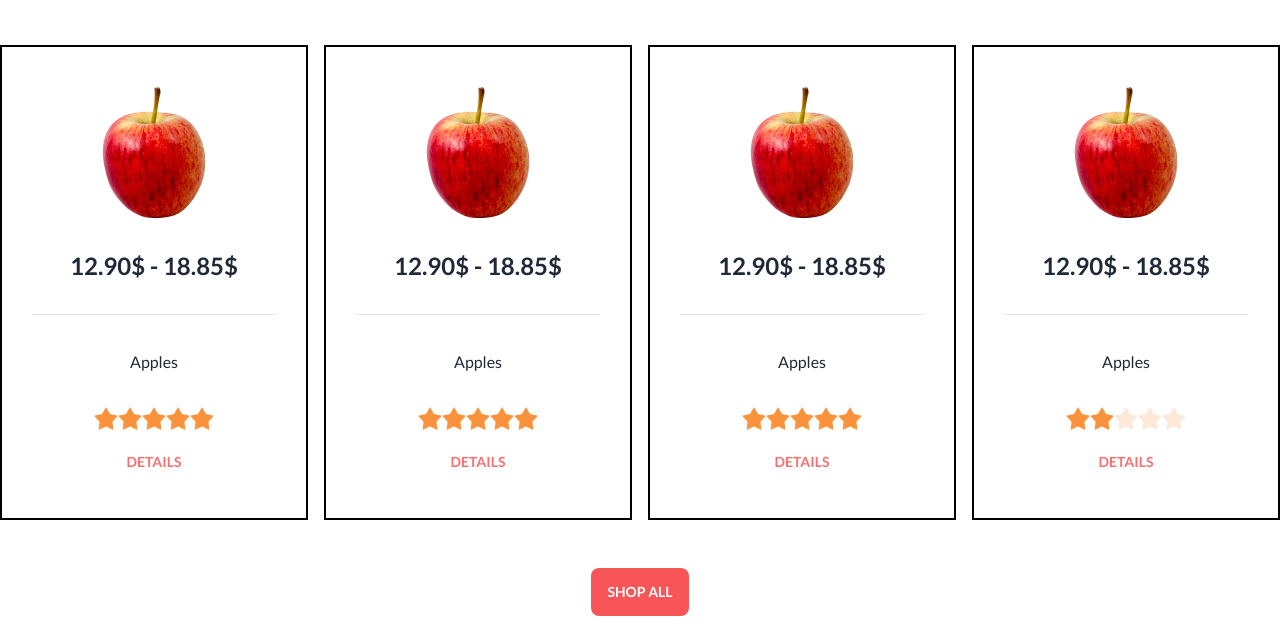
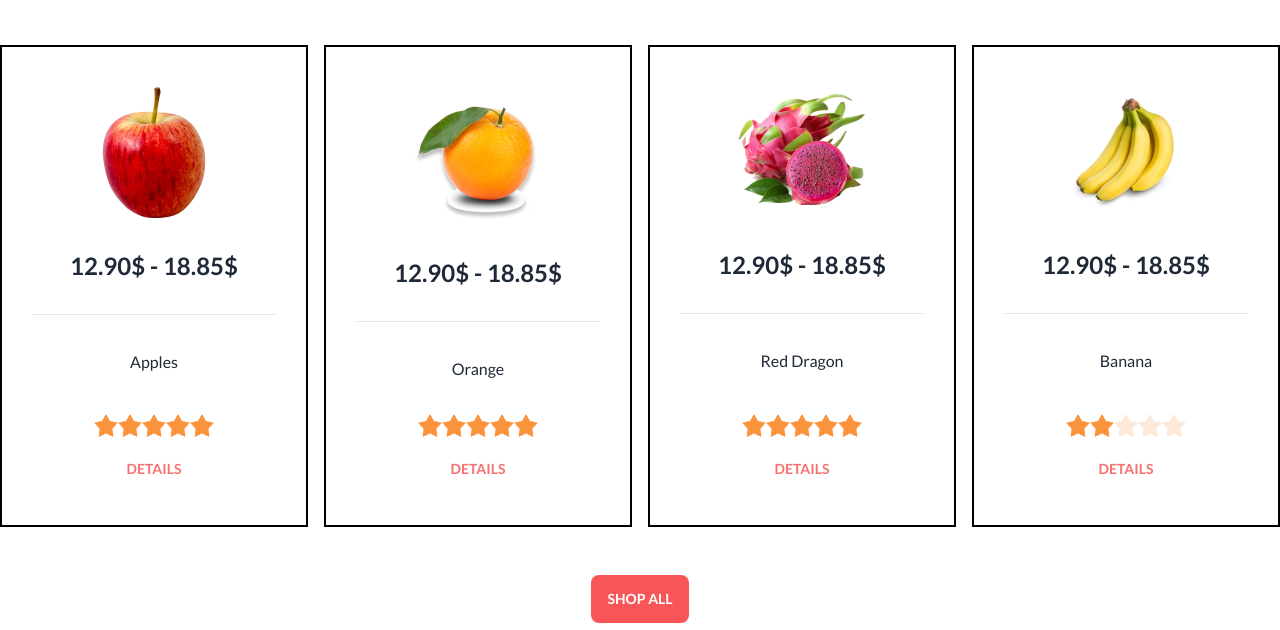
Before and after one commit to 1Mizan/fruit-brust-assignment, a plain HTML site: page index.html in a window 1280 px wide. Shown: the part 1334-1964 px from the top of the page. Drawn offline with nearby package versions, Linux system fonts and the light colour scheme.

Commit message:
added some more changes

```diff
--- a/index.html
+++ b/index.html
@@ -305,12 +305,12 @@
         <!-- card 2 -->
         <div class="card rounded-none bg-base-100 border-2 border-black">
           <figure class="px-10 pt-10 ">
-            <img src="images/fruit6.png" alt="Shoes" class="rounded-xl" />
+            <img src="images/fruit7.png" alt="Shoes" class="rounded-xl" />
           </figure>
           <div class="card-body items-center text-center">
             <h2 class="card-title font-bold text-2xl">12.90$ - 18.85$</h2>
             <hr class="h-1 w-[244px] text-black my-6">
-            <p class="mb-6">Apples</p>
+            <p class="mb-6">Orange</p>
             <div class="rating">
               <input type="radio" name="rating-2" class="mask mask-star-2 bg-orange-400" />
               <input type="radio" name="rating-2" class="mask mask-star-2 bg-orange-400" checked />
@@ -364,12 +364,12 @@
          <!-- card 3 -->
         <div class="card rounded-none bg-base-100 border-2 border-black">
           <figure class="px-10 pt-10 ">
-            <img src="images/fruit6.png" alt="Shoes" class="rounded-xl" />
+            <img src="images/fruit8.png" alt="Shoes" class="rounded-xl" />
           </figure>
           <div class="card-body items-center text-center">
             <h2 class="card-title font-bold text-2xl">12.90$ - 18.85$</h2>
             <hr class="h-1 w-[244px] text-black my-6">
-            <p class="mb-6">Apples</p>
+            <p class="mb-6">Red Dragon</p>
             <div class="rating">
               <input type="radio" name="rating-2" class="mask mask-star-2 bg-orange-400" />
               <input type="radio" name="rating-2" class="mask mask-star-2 bg-orange-400" checked />
@@ -423,12 +423,12 @@
            <!-- card 4 -->
         <div class="card rounded-none bg-base-100 border-2 border-black">
           <figure class="px-10 pt-10 ">
-            <img src="images/fruit6.png" alt="Shoes" class="rounded-xl" />
+            <img src="images/fruit9.png" alt="Shoes" class="rounded-xl" />
           </figure>
           <div class="card-body items-center text-center">
             <h2 class="card-title font-bold text-2xl">12.90$ - 18.85$</h2>
             <hr class="h-1 w-[244px] text-black my-6">
-            <p class="mb-6">Apples</p>
+            <p class="mb-6">Banana</p>
             <div class="rating">
               <input type="radio" name="rating-2" class="mask mask-star-2 bg-orange-400" />
               <input type="radio" name="rating-2" class="mask mask-star-2 bg-orange-400" checked />
@@ -607,18 +607,7 @@
       </div>
 
       </div>
-
-
-
-
     </section>
-
-
-
-
-
-
-
   </main>
   <footer class="bg-footer-bg mt-10 p-20">
     <!-- logo -->
```
